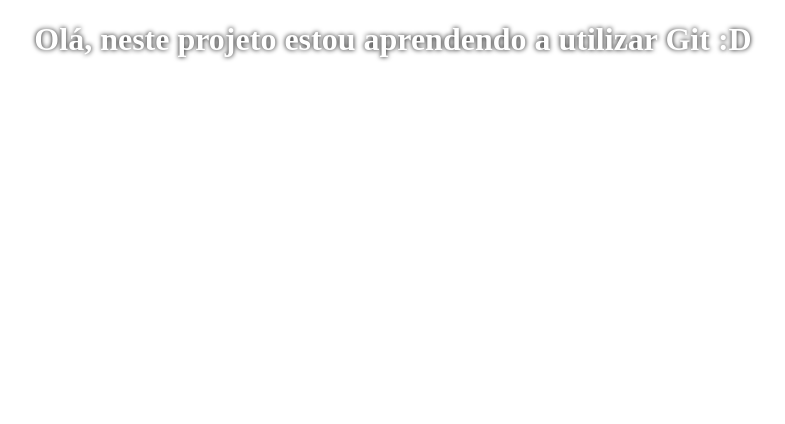
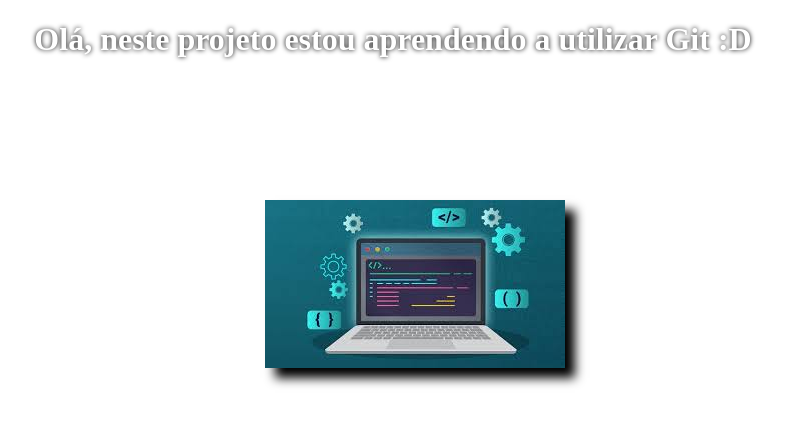
Before and after one commit to jhony-vinicius-broholka-silverio/aprendendo-git-jhony-broholka, a plain HTML site: page index.html in a window 1280 px wide. Shown: the whole page, without its empty margins (247-1032 px from the left). Drawn offline with Linux system fonts and the light colour scheme.

Commit message:
Adicionado imagem e box shadow a imagem

```diff
--- a/CSS/style.css
+++ b/CSS/style.css
@@ -3,3 +3,9 @@
     text-shadow: 0 0 5px #000000;
     text-align: center;
 }
+img{
+    box-shadow: 10px 10px 10px #000000;
+    position: absolute;
+    top: 200px;
+    left: 40%;
+}
--- a/index.html
+++ b/index.html
@@ -9,5 +9,6 @@
 </head>
 <body>
     <h1>Olá, neste projeto estou aprendendo a utilizar Git :D</h1>
+    <img src="./CSS/images.jpg">
 </body>
 </html>
```
